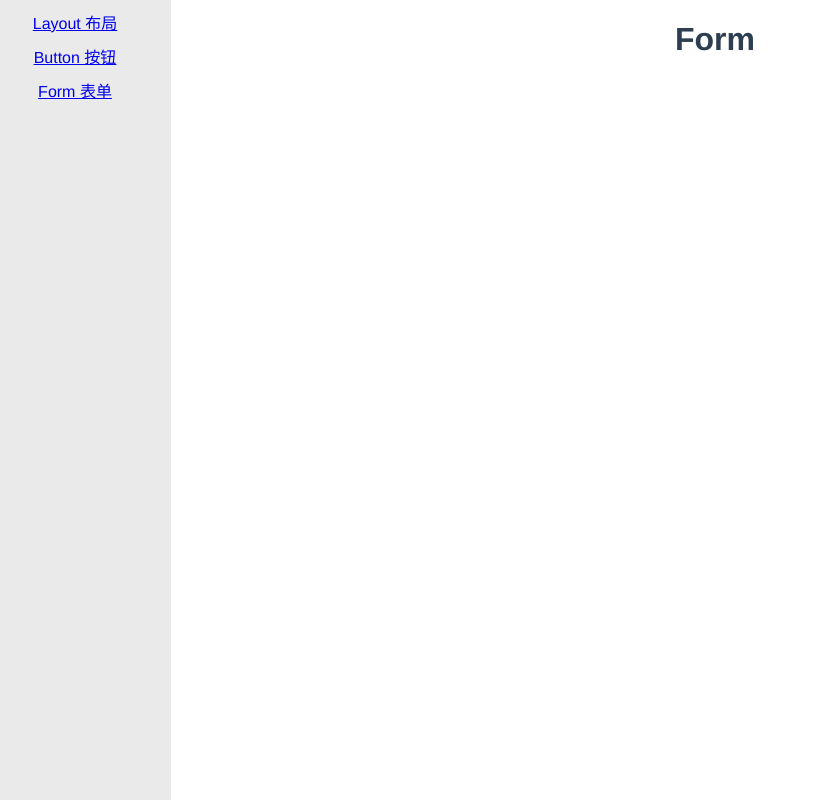
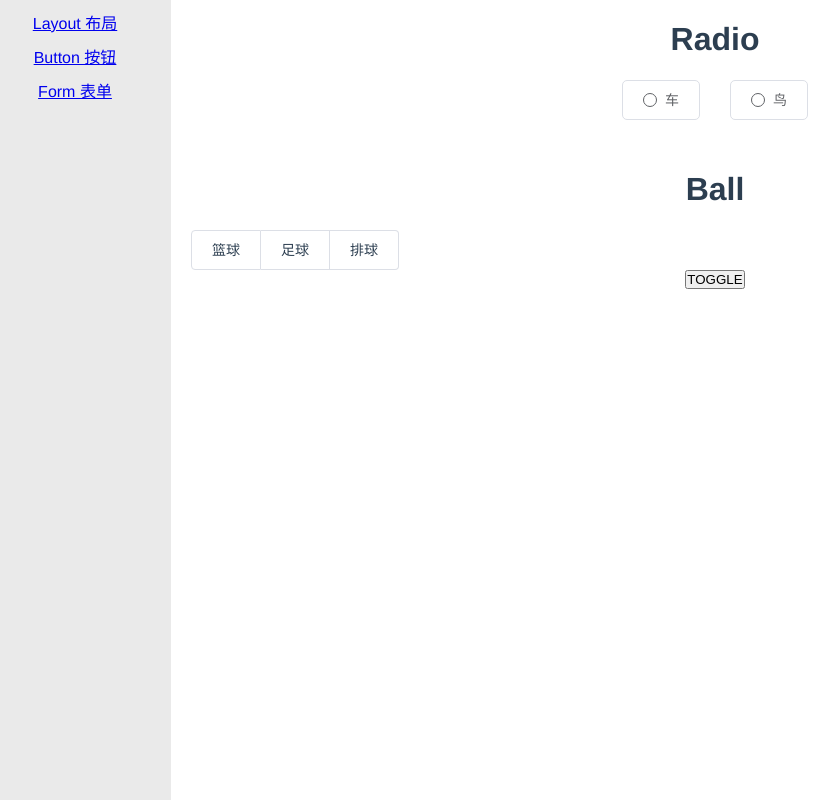
Before and after one commit to divasatanica/coma-comp, a Vue app: page /form in a window 1280 px wide. Shown: the whole page, without its empty margins (21-860 px from the left). Built offline with nearby package versions, Linux system fonts and the light colour scheme.

Commit message:
update: 监听disabled属性来更新插槽中组件的disabled状态

```diff
--- a/src/home/form/index.vue
+++ b/src/home/form/index.vue
@@ -1,5 +1,24 @@
 <template>
-  <h1>Form</h1>
+  <div class="form-container">
+    <h1>{{car}}</h1>
+    <cm-radio v-model="car" :bordered="true" :display-text="'车'" :real-value="'car'"/>
+    <cm-radio v-model="car" :bordered="true" :display-text="'鸟'" :real-value="'bird'"/>
+    <div class="radio-group">
+      <h1>{{group}}</h1>
+      <!-- <cm-radio-group v-model="group" :disabled="fuck">
+        <cm-radio :display-text="'篮球'" :bordered="true" :real-value="'basketball'"/>
+        <cm-radio :display-text="'足球'" :bordered="true" :real-value="'football'"/>
+        <cm-radio :display-text="'排球'" :bordered="true" :real-value="'vollyball'"/>
+      </cm-radio-group> -->
+      <cm-radio-group v-model="group" :disabled="fuck">
+        <cm-radio-button :display-text="'篮球'" :bordered="true" :real-value="'basketball'"/>
+        <cm-radio-button :display-text="'足球'" :bordered="true" :real-value="'football'"/>
+        <cm-radio-button :display-text="'排球'" :bordered="true" :real-value="'vollyball'"/>
+      </cm-radio-group>
+      <button @click="toggle">TOGGLE</button>
+    </div>
+
+  </div>
 </template>
 
 <script>
@@ -7,11 +26,34 @@
  * @author coma
  * @description 表单组件集
  */
+
+import {cmRadio, cmRadioGroup, cmRadioButton} from './radio/index'
 export default {
-
+  components: {
+    cmRadio,
+    cmRadioGroup,
+    cmRadioButton
+  },
+  data () {
+    return {
+      bird: 'Form',
+      car: 'Radio',
+      group: 'Ball',
+      fuck: false
+    }
+  },
+  methods: {
+    toggle () {
+      this.fuck = !this.fuck
+      console.log(this.fuck)
+    }
+  }
 }
 </script>
 
 <style>
-
+.radio-group {
+  margin: 20px auto;
+  padding: 10px 20px;
+}
 </style>
--- a/src/home/form/radio/cm_radio_group.vue
+++ b/src/home/form/radio/cm_radio_group.vue
@@ -14,10 +14,15 @@ export default {
   mounted () {
     this.$nextTick(() => {
       let arr = Array.from(this.$slots.default)
+      let ele
       for (let i = 0, len = arr.length; i < len; i ++) {
-        if (arr[i].componentInstance) {
-          arr[i].componentInstance.$on('change', this.listenChange)
-          arr[i].componentInstance.$on('univer', this._handleChecked)
+        ele = arr[i].componentInstance
+        if (ele) {
+          if (this.disabled) {
+            ele.isDisabled = true
+          }
+          ele.$on('change', this.listenChange)
+          ele.$on('univer', this._handleChecked)
         }
       }
     })
@@ -25,6 +30,9 @@ export default {
   props: {
     value: {
 
+    },
+    disabled: {
+      type: Boolean
     }
   },
   methods: {
@@ -45,6 +53,20 @@ export default {
       this.$emit('change', v)
       this.$emit('input', v)
     }
+  },
+  watch: {
+    disabled () {
+      this.$nextTick(() => {
+        let arr = Array.from(this.$slots.default)
+        let ele
+        for (let i = 0, len = arr.length; i < len; i ++) {
+          ele = arr[i].componentInstance
+          if (ele) {
+            ele.isDisabled = this.disabled
+          }
+        }
+      })
+    }
   }
 }
 </script>
```
